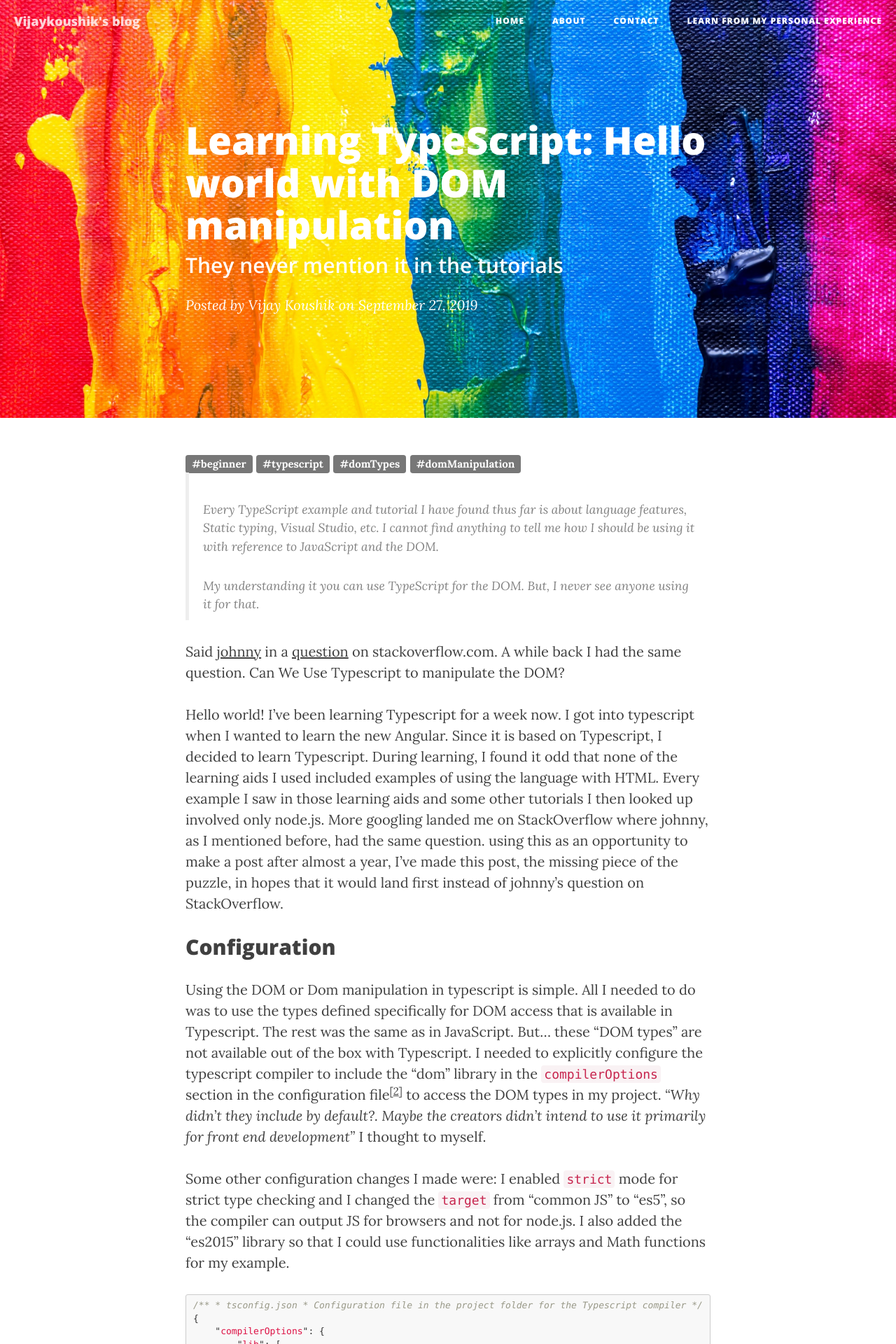
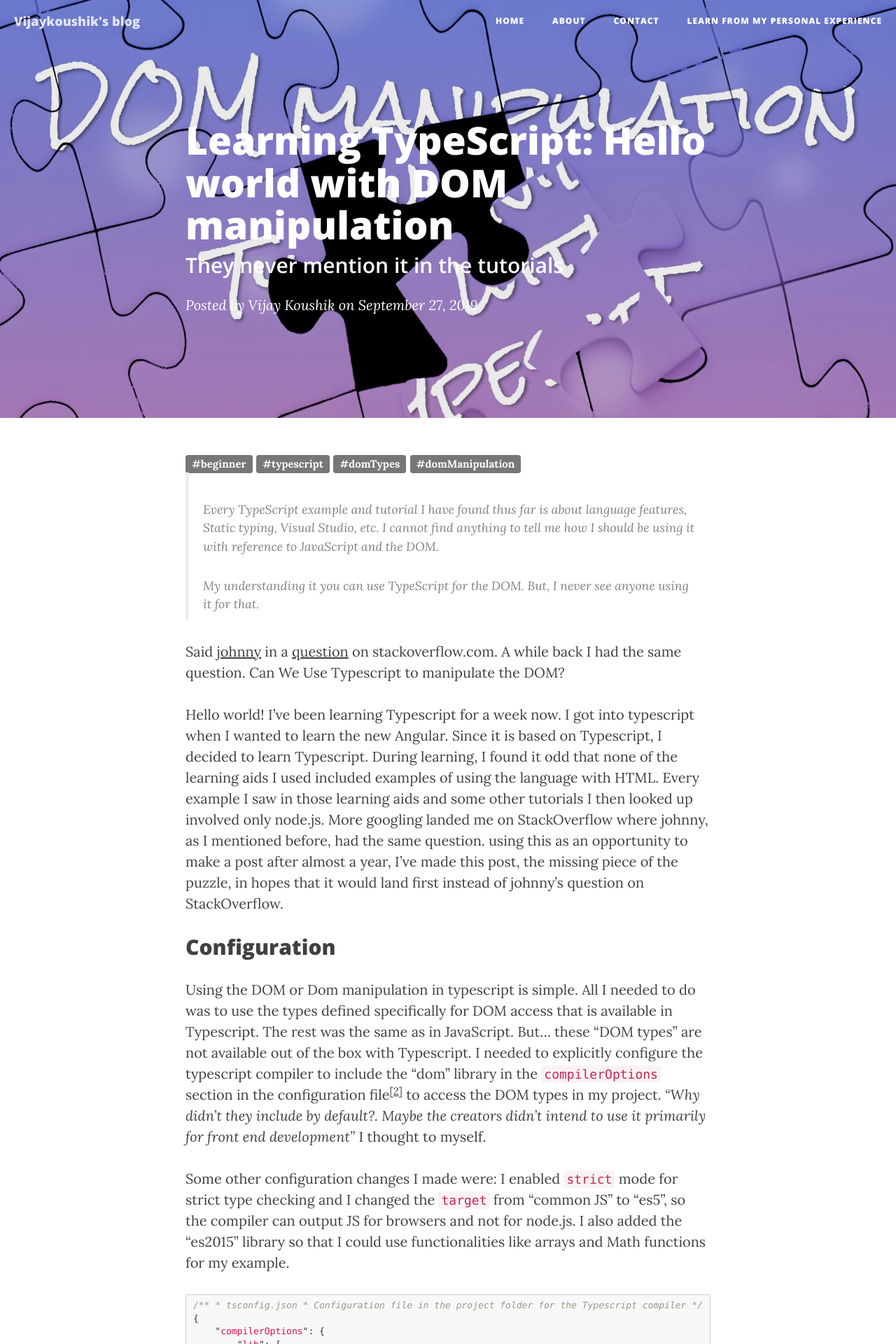
Before and after one commit to svijaykoushik/blog, a Jekyll site: the page built from _posts/2019-09-27-typescript-dom-manipulation.markdown, in a window 1280 px wide. Shown: the top 1920 px of the page at 70% size. Built offline with Jekyll 4.4.1, drawn with Linux system fonts in a browser that asks for light colours; nearby versions of some CDN libraries; comment, search, counter and statistics services are not loaded.

Commit message:
corected cover image link and page id

```diff
--- a/_posts/2019-09-27-typescript-dom-manipulation.markdown
+++ b/_posts/2019-09-27-typescript-dom-manipulation.markdown
@@ -6,10 +6,10 @@ description: "It's about how to do DOM manipulation in TypeScript and how they a
 header-img: "img/2019_09_27/ts-dom-manipulation-header.jpg"
 author:     "Vijay Koushik"
 keywords:   "Typescript, DOM manipulation, DOM types, Beginners, Tutorial"
-header-img: "img/2019_03_03/post_header.jpeg"
+header-img: "img/2019_09_27/ts-dom-manipulation-header.jpg"
 og_type: 	"article"
 comments:   true
-pageId:     "2019-03-03-harmonizing-colours"
+pageId:     2019-09-27-typescript-dom-manipulation"
 tags:       ["beginner", "typescript", "domTypes", "domManipulation"]
 ---
 
```
